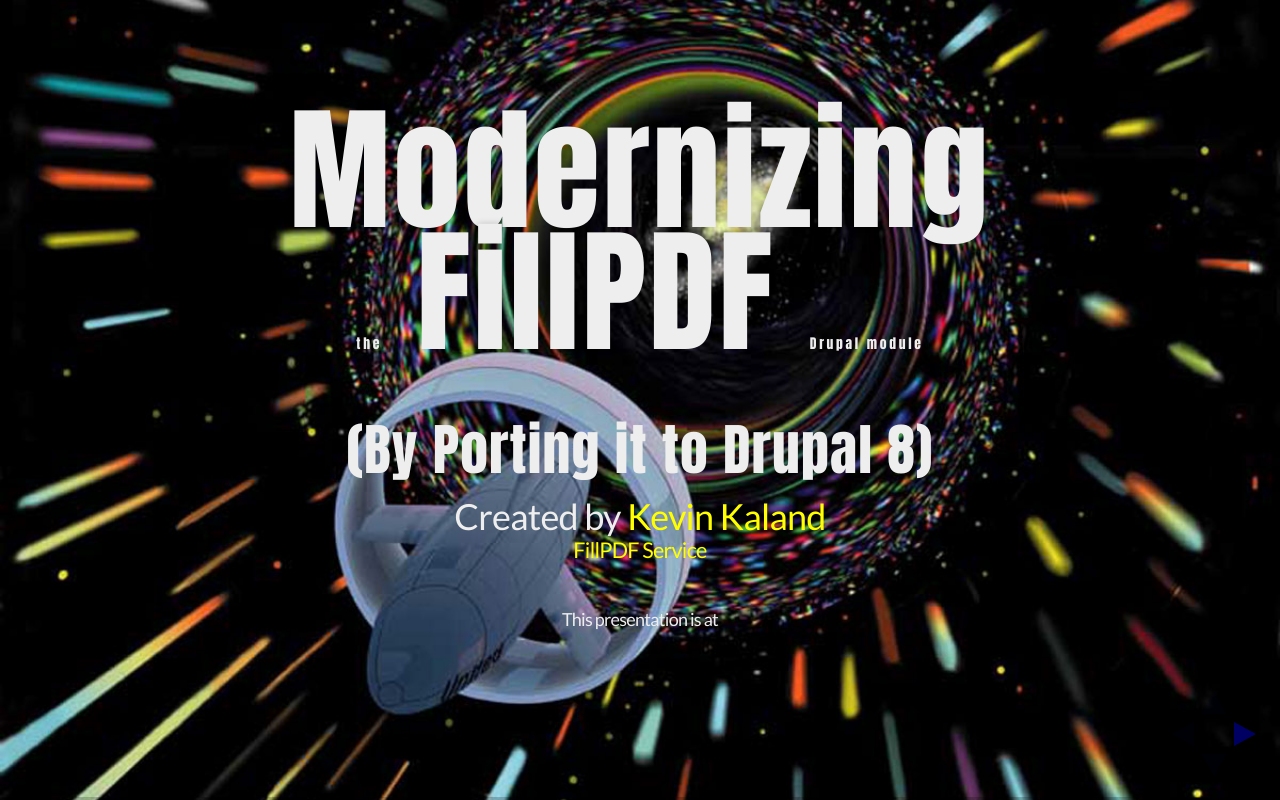
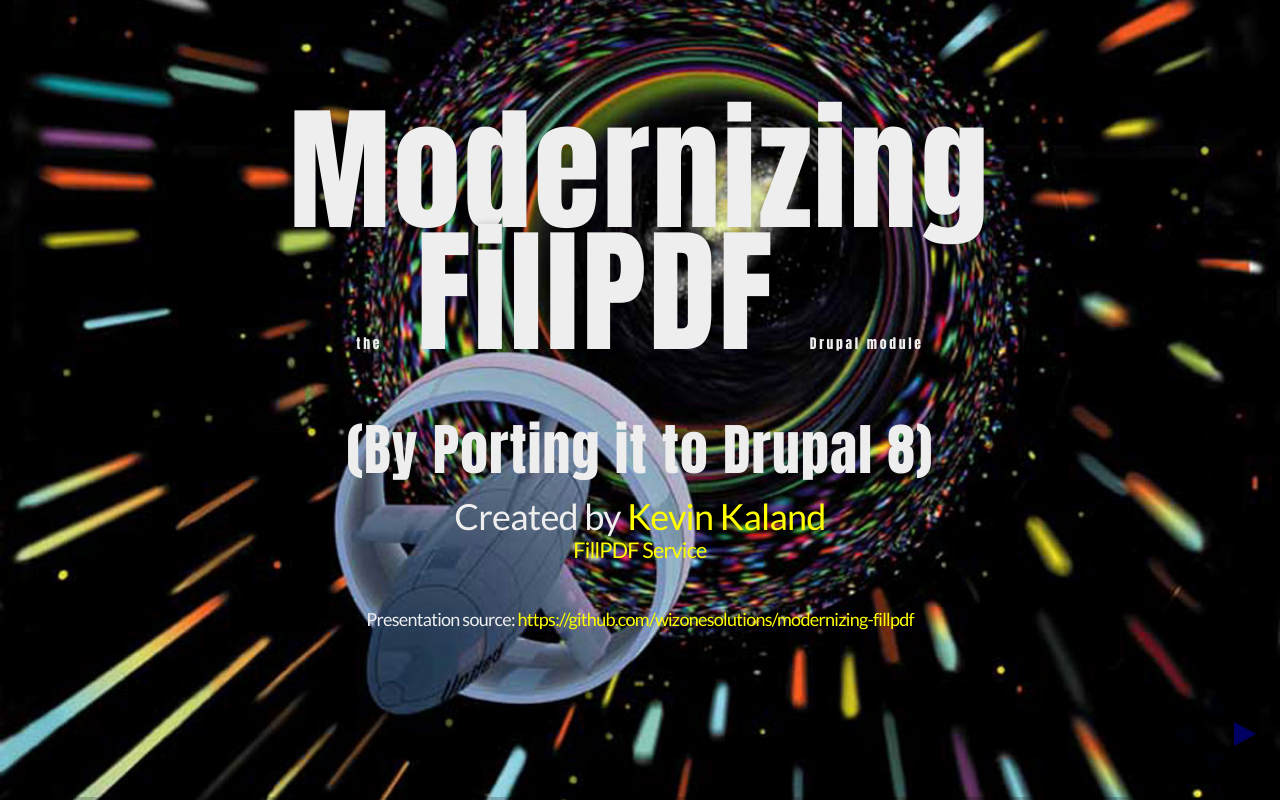
Before and after one commit to wizonesolutions/rewriting-modules-d8, a website: page index.html in a window 1280 px wide. Drawn offline with Linux system fonts and the light colour scheme; a web font is replaced by a local one.

Commit message:
Re-fix link.

```diff
--- a/index.html
+++ b/index.html
@@ -57,7 +57,7 @@
           <small><a href="https://filldpf-service.com">FillPDF Service</a>
           </small>
         </p>
-        <p><span style="font-size: 50%">This presentation is at <a href="http://wizonesolutions.github.io/modernizing-fillpdf"></a></span></p>
+        <p><span style="font-size: 50%">Presentation source: <a href="https://github.com/wizonesolutions/modernizing-fillpdf">https://github.com/wizonesolutions/modernizing-fillpdf</a></span></p>
       </section>
 
       <section>
```
